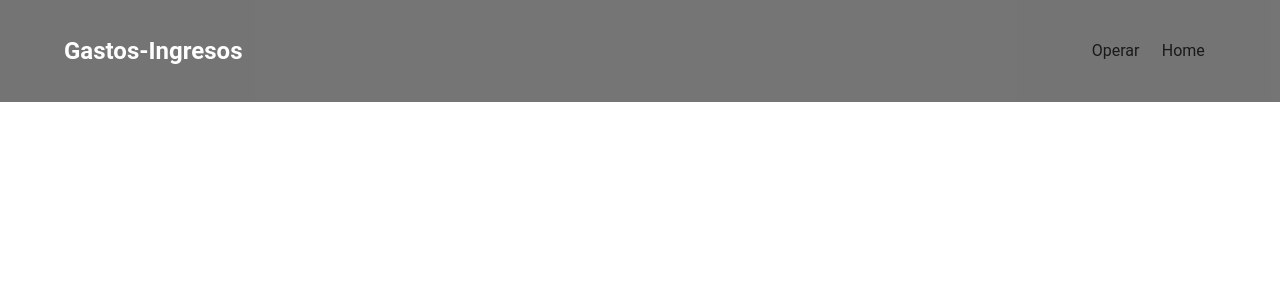
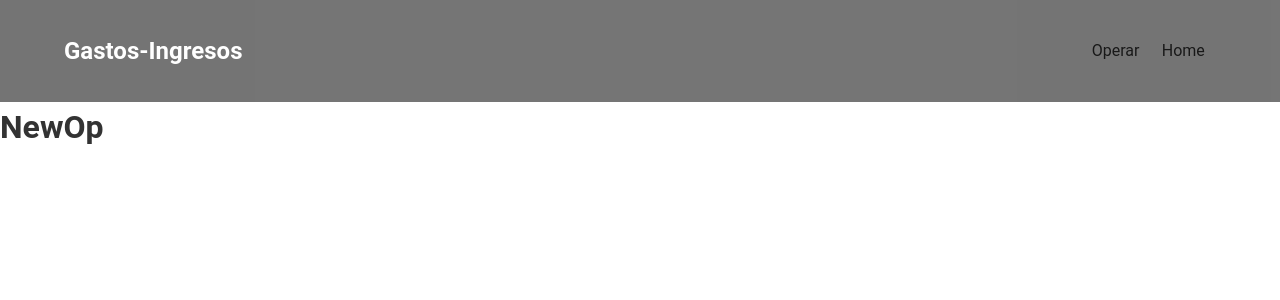
Before and after one commit to duchoprog/alkfront, a React (Create React App) app: page /newop in a window 1280 px wide. Shown: the top 300 px of the page. Built offline with nearby package versions, Linux system fonts and the light colour scheme.

Commit message:
added NewOp.js, no functionality yet

```diff
--- a/src/App.js
+++ b/src/App.js
@@ -3,7 +3,7 @@ import { BrowserRouter as Router, Route, Switch } from 'react-router-dom';
 import './App.css';
 import Navbar from './components/Navbar';
 import Home from './components/Home';
-
+import NewOp from './components/NewOp'
 
 
 
@@ -18,6 +18,7 @@ const App = () => {
           <div className='container'>
             <Switch>
               <Route exact path='/' component={Home} />
+              <Route exact path='/newop' component={NewOp} />
 
             </Switch>
           </div>
--- a/src/components/Navbar.js
+++ b/src/components/Navbar.js
@@ -9,7 +9,7 @@ const Navbar = ({ title }) => {
             </h1>
             <ul>
                 <li>
-                    <Link to=''>Operar</Link>
+                    <Link to='/newop'>Operar</Link>
                 </li>
                 <li>
                     <Link to='/'>Home</Link>
--- /dev/null
+++ b/src/components/NewOp.js
@@ -0,0 +1,10 @@
+import React from 'react';
+const NewOp = () => {
+    return (
+        <h1>NewOp</h1>
+
+    )
+};
+
+
+export default NewOp;
```
Also changed, not shown: 1 other file (tests, documents, lock files or other folders).
